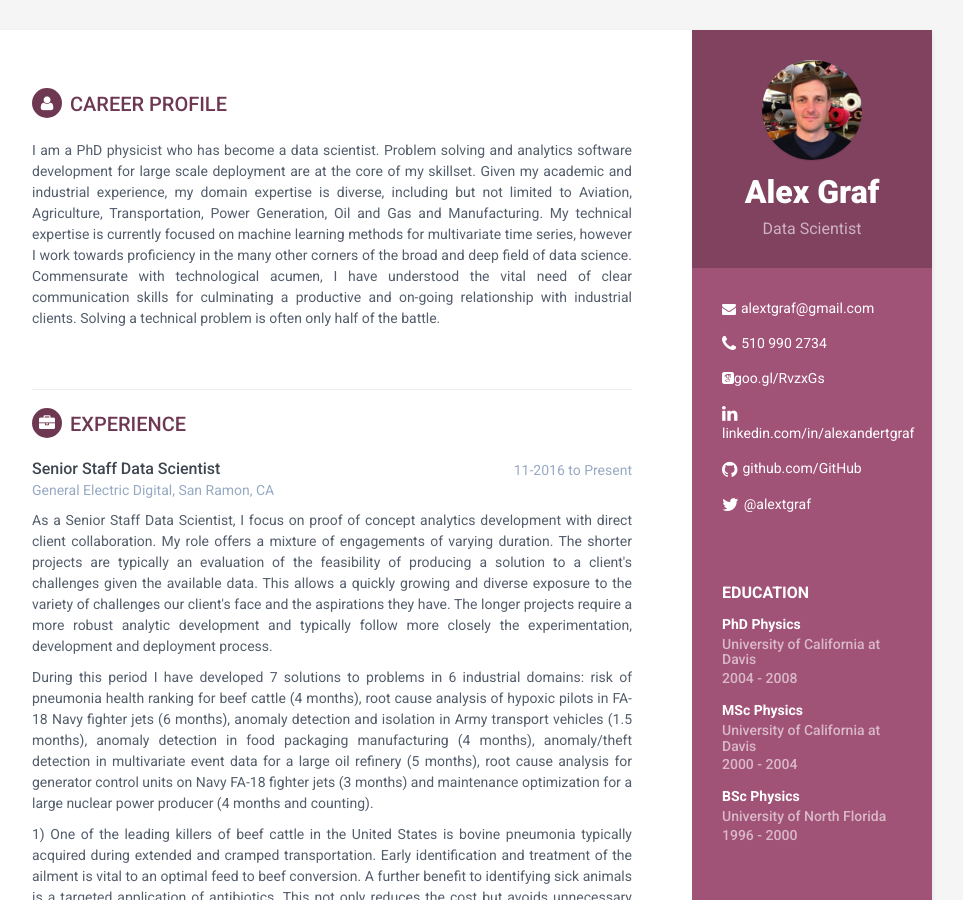
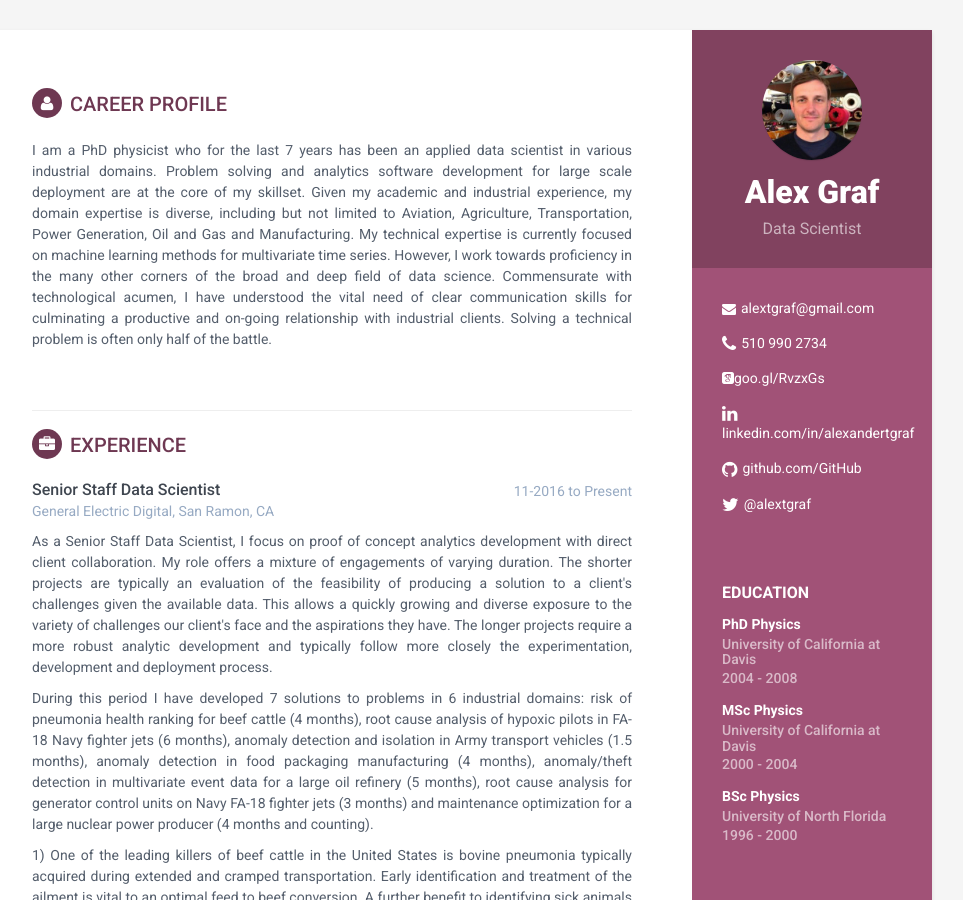
Before and after one commit to AlexanderGraf/online-cv, a Jekyll site: the page built from index.html, in a window 1280 px wide and 900 px high. Shown: the whole window, without its empty margins (188-1151 px from the left). Built offline with Jekyll 4.4.1, drawn with Linux system fonts in a browser that asks for light colours; some web fonts are replaced.

Commit message:
update text

```diff
--- a/_includes/career-profile.html
+++ b/_includes/career-profile.html
@@ -1,6 +1,6 @@
 <section class="section summary-section">
 <h2 class="section-title"><i class="fa fa-user"></i>Career Profile</h2>
 <div class="summary">
-    <p style="text-align:justify">I am a PhD physicist who has become a data scientist. Problem solving and analytics software development for large scale deployment are at the core of my skillset. Given my academic and industrial experience, my domain expertise is diverse, including but not limited to Aviation, Agriculture, Transportation, Power Generation, Oil and Gas and Manufacturing.  My technical expertise is currently focused on machine learning methods for multivariate time series, however I work towards proficiency in the many other corners of the broad and deep field of data science. Commensurate with technological acumen, I have understood the vital need of clear communication skills for culminating a productive and on-going relationship with industrial clients. Solving a technical problem is often only half of the battle.</p>
+    <p style="text-align:justify">I am a PhD physicist who for the last 7 years has been an applied data scientist in various industrial domains. Problem solving and analytics software development for large scale deployment are at the core of my skillset. Given my academic and industrial experience, my domain expertise is diverse, including but not limited to Aviation, Agriculture, Transportation, Power Generation, Oil and Gas and Manufacturing.  My technical expertise is currently focused on machine learning methods for multivariate time series. However, I work towards proficiency in the many other corners of the broad and deep field of data science. Commensurate with technological acumen, I have understood the vital need of clear communication skills for culminating a productive and on-going relationship with industrial clients. Solving a technical problem is often only half of the battle.</p>
 </div><!--//summary-->
 </section><!--//section-->
```
